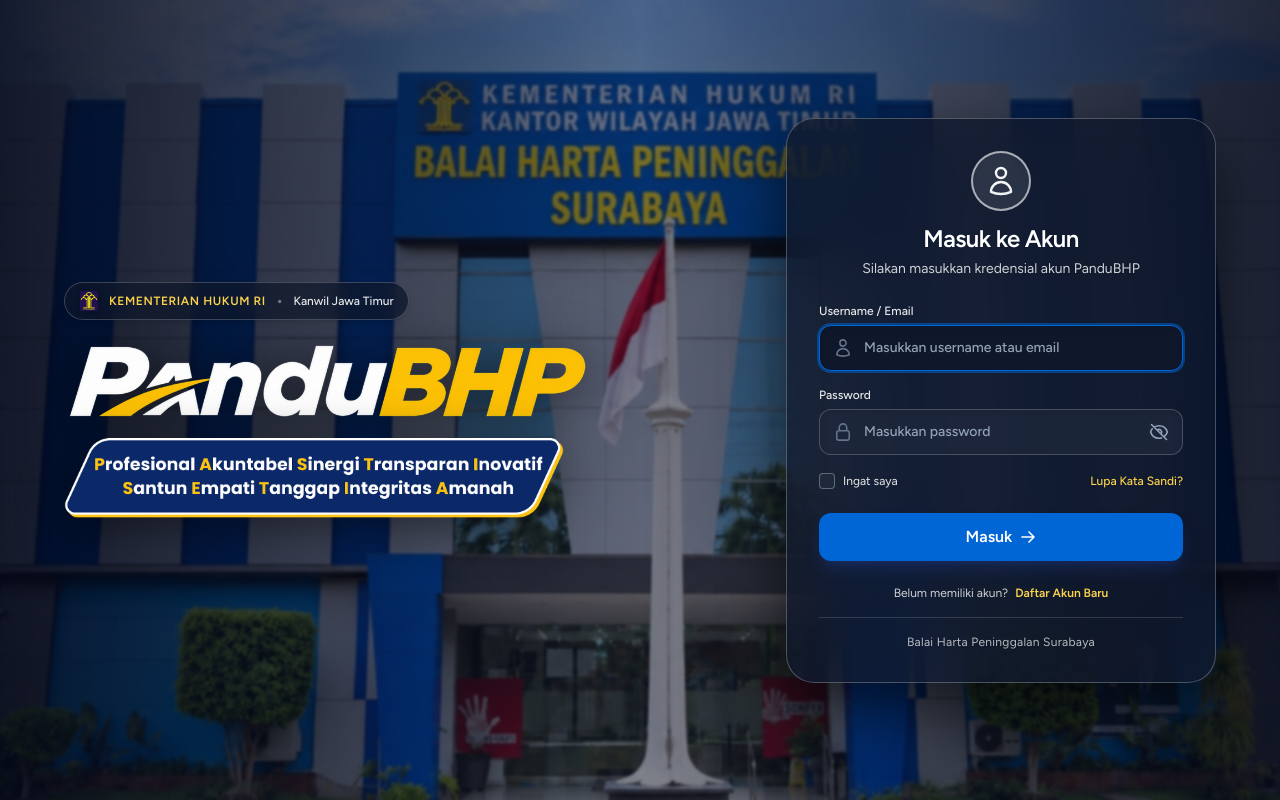
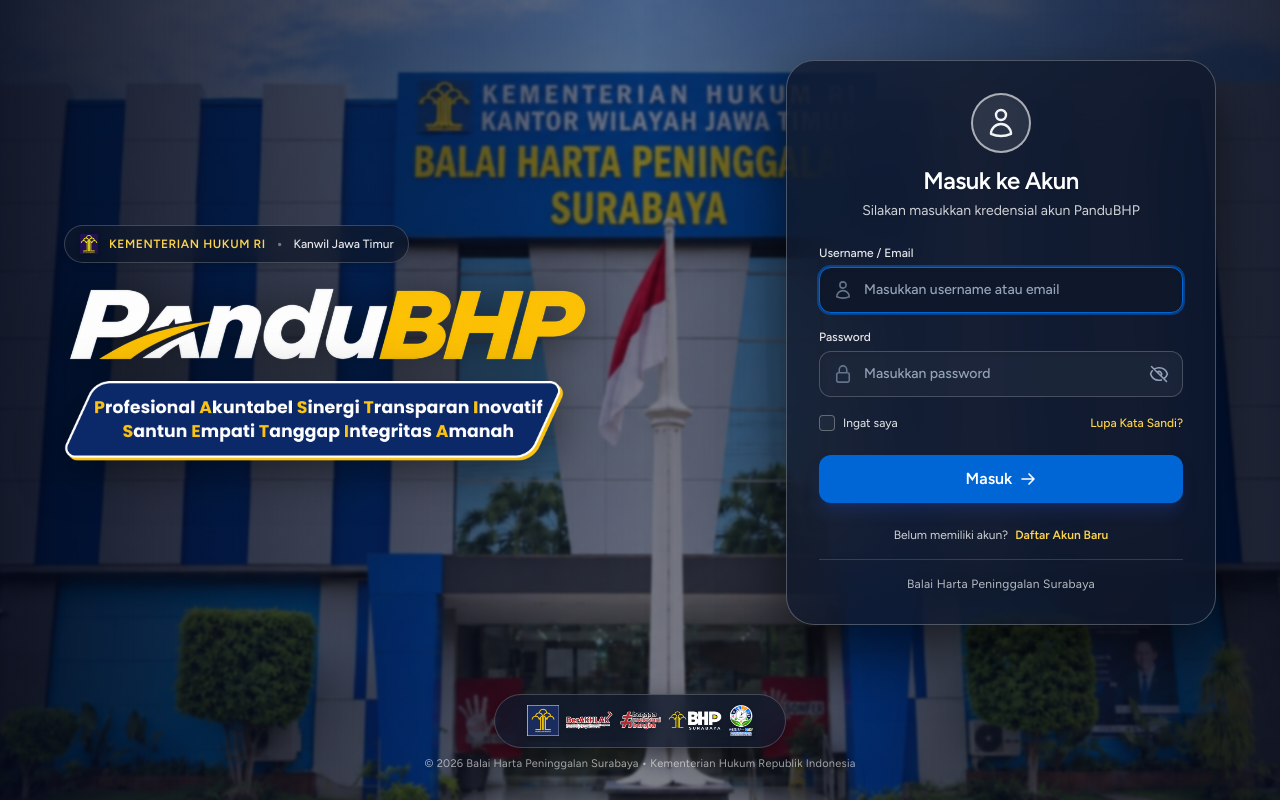
Before and after one commit to BHP-Surabaya/BHP-pandu, a Laravel app: page /login in a window 1280 px wide. Run offline with Laravel 12, Linux system fonts and the light colour scheme; style sheets or scripts are compiled from the project's sources; some libraries are stand-ins or nearby versions.

Commit message:
feat(auth): pasang aset deretan logo akreditasi & instansi resmi pada footer login

```diff
--- a/resources/views/auth/login.blade.php
+++ b/resources/views/auth/login.blade.php
@@ -1,5 +1,5 @@
 <x-guest-layout :full-bleed="true">
-    <div class="relative min-h-screen w-full flex items-center justify-center overflow-x-hidden bg-slate-950 py-6 sm:py-10 px-4 sm:px-8">
+    <div class="relative min-h-screen w-full flex flex-col justify-between overflow-x-hidden bg-slate-950 py-4 sm:py-6 px-4 sm:px-8">
         <!-- Background Image of BHP Surabaya Building -->
         <div class="absolute inset-0 bg-cover bg-center bg-no-repeat transition-all duration-700 scale-100"
              style="background-image: url('{{ asset('images/bg-gedung-bhp-clean.jpg') }}');">
@@ -8,8 +8,11 @@
         <!-- Rich Cinematic Dual-Flank Overlay (Strong contrast for branding & card, clear center view) -->
         <div class="absolute inset-0 bg-gradient-to-b lg:bg-gradient-to-r from-slate-950/90 via-slate-950/50 to-slate-950/85 backdrop-blur-[1px]"></div>
 
+        <!-- Top Spacer for Balanced Vertical Centering -->
+        <div class="hidden lg:block h-2"></div>
+
         <!-- Main Content Area: Floating Two-Column Layout (Opsi 2) -->
-        <div class="relative z-10 w-full max-w-6xl mx-auto flex flex-col lg:flex-row items-center justify-center lg:justify-between gap-8 sm:gap-12 lg:gap-16">
+        <div class="relative z-10 w-full max-w-6xl mx-auto my-auto flex flex-col lg:flex-row items-center justify-center lg:justify-between gap-8 sm:gap-12 lg:gap-16">
 
             <!-- Left Side: Hero Brand & Official Tagline (Floating Refined) -->
             <div class="w-full lg:max-w-xl text-white flex flex-col items-center text-center lg:items-start lg:text-left select-none">
@@ -193,5 +196,17 @@
                 </div>
             </div>
         </div>
+
+        <!-- Bottom Web Area: Official Accreditation & Endorsement Logos (RAW ASSET PANDU BHP-2) -->
+        <div class="relative z-10 w-full max-w-4xl mx-auto mt-6 sm:mt-8 pt-2 pb-1 flex flex-col items-center select-none">
+            <div class="inline-flex items-center justify-center px-4 sm:px-8 py-2 sm:py-2.5 rounded-2xl sm:rounded-full bg-slate-900/75 backdrop-blur-md border border-white/20 shadow-[0_8px_24px_rgba(0,0,0,0.5)]">
+                <img src="{{ asset('images/footer-logos-bhp.png') }}"
+                     alt="Kementerian Hukum RI, BerAKHLAK, Bangga Melayani Bangsa, Wilayah Bebas dari Korupsi (WBK), ISO"
+                     class="h-6 sm:h-7 lg:h-8 w-auto max-w-full object-contain drop-shadow" />
+            </div>
+            <p class="text-[10px] sm:text-[11px] text-white/60 font-normal tracking-wide mt-2 drop-shadow-sm text-center">
+                &copy; {{ date('Y') }} Balai Harta Peninggalan Surabaya &bull; Kementerian Hukum Republik Indonesia
+            </p>
+        </div>
     </div>
 </x-guest-layout>
```
Also changed, not shown: public/images/footer-logos-bhp.png (added).
